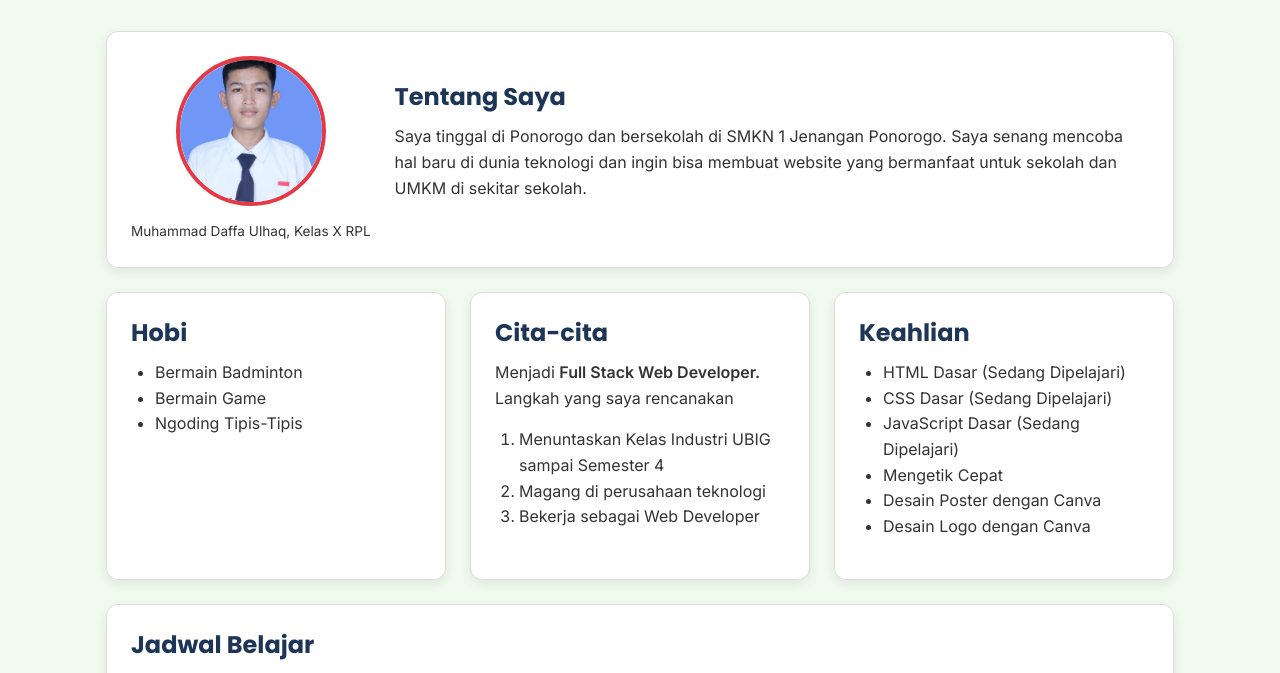
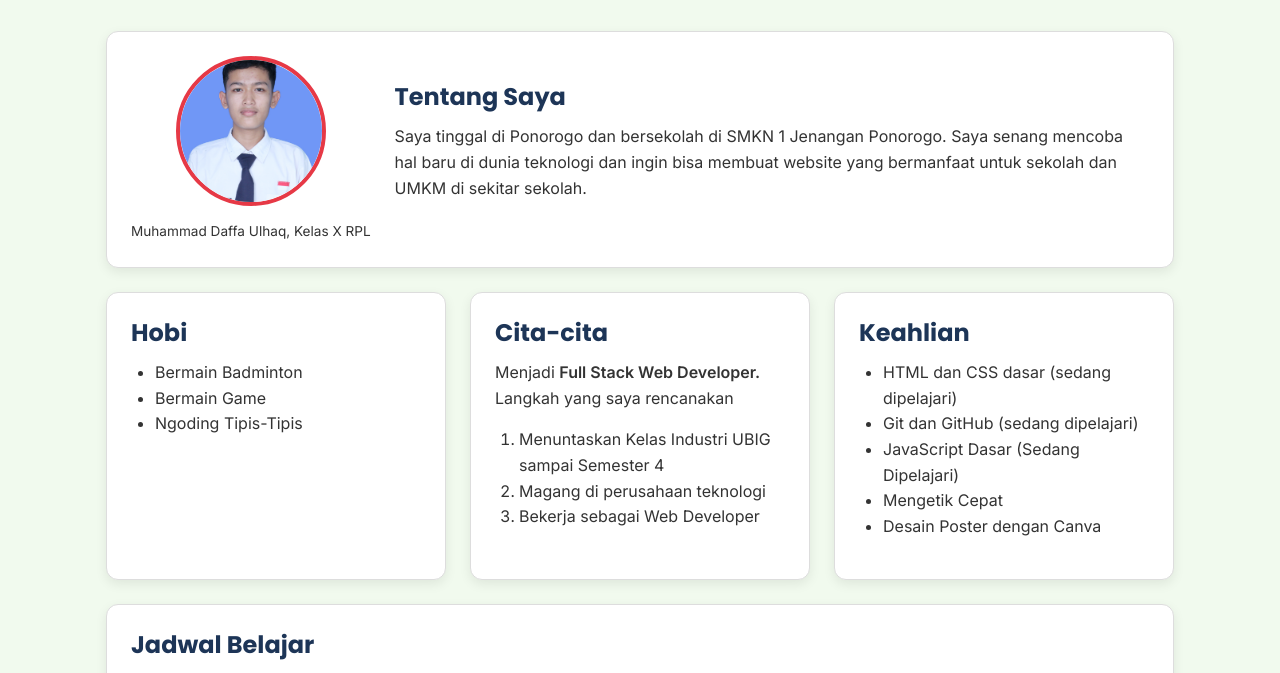
Before and after one commit to ulhaq-boop/Portofolio, a plain HTML site: page latihan/w5/index.html in a window 1280 px wide. Shown: the part 75-748 px from the top of the page. Drawn offline with Linux system fonts and the light colour scheme.

Commit message:
feat:tambahkan keahlian Git dan GitHub

```diff
--- a/latihan/w5/index.html
+++ b/latihan/w5/index.html
@@ -48,7 +48,8 @@
                 <div class="isi-tentang">
                     <h2>Tentang Saya</h2>
 
-                    <p>Saya tinggal di Ponorogo dan bersekolah di SMKN 1 Jenangan Ponorogo. Saya senang mencoba hal baru di dunia teknologi
+                    <p>Saya tinggal di Ponorogo dan bersekolah di SMKN 1 Jenangan Ponorogo. Saya senang mencoba hal baru
+                        di dunia teknologi
                         dan ingin bisa membuat website yang bermanfaat untuk sekolah dan UMKM di sekitar sekolah.</p>
                 </div>
             </section>
@@ -81,12 +82,11 @@
                     <h2>Keahlian</h2>
 
                     <ul>
-                        <li>HTML Dasar (Sedang Dipelajari)</li>
-                        <li>CSS Dasar (Sedang Dipelajari)</li>
+                        <li>HTML dan CSS dasar (sedang dipelajari)</li>
+                        <li>Git dan GitHub (sedang dipelajari)</li>
                         <li>JavaScript Dasar (Sedang Dipelajari)</li>
                         <li>Mengetik Cepat</li>
                         <li>Desain Poster dengan Canva</li>
-                        <li>Desain Logo dengan Canva</li>
                     </ul>
                 </section>
 
@@ -96,7 +96,7 @@
                 <h2>Jadwal Belajar</h2>
 
                 <table>
-                        <caption>Jadwal Belajar Mandiri Setiap Minggu</caption>
+                    <caption>Jadwal Belajar Mandiri Setiap Minggu</caption>
                     <thead>
                         <tr>
                             <th>Hari</th>
```
